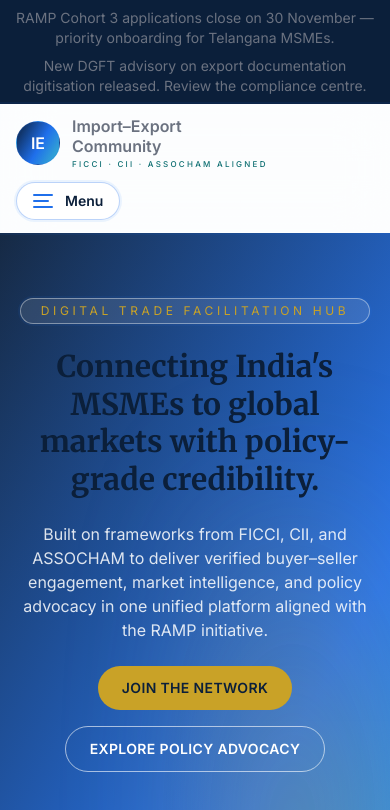
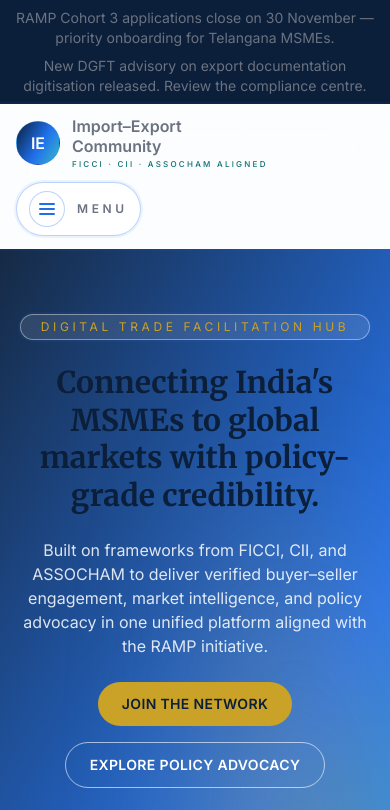
Before and after one commit to utkarshsingx/GICCI, a Next.js app in the folder frontend/: page / in a window 390 px wide. Shown: the top 810 px of the page. Built offline with nearby package versions, Linux system fonts and the light colour scheme.

Commit message:
fix: polish mobile navigation and policy ticker UX

```diff
--- a/frontend/src/app/globals.css
+++ b/frontend/src/app/globals.css
@@ -93,6 +93,15 @@ body::before {
     text-wrap: balance;
   }
 
+  .no-scrollbar::-webkit-scrollbar {
+    display: none;
+  }
+
+  .no-scrollbar {
+    -ms-overflow-style: none;
+    scrollbar-width: none;
+  }
+
   .section-shell {
     @apply relative overflow-hidden;
   }
--- a/frontend/src/components/layout/Header.tsx
+++ b/frontend/src/components/layout/Header.tsx
@@ -136,28 +136,30 @@ export const Header = () => {
           <button
             type="button"
             onClick={() => setIsMenuOpen((prev) => !prev)}
-            className="inline-flex items-center gap-3 rounded-full border border-brand-blue/30 bg-white px-4 py-2 text-sm font-semibold text-brand-navy shadow-glow transition hover:border-brand-blue hover:bg-brand-blue/10 hover:text-brand-blue lg:hidden"
+            className="inline-flex items-center gap-3 rounded-full border border-brand-blue/30 bg-white px-3 py-2 text-sm font-semibold text-brand-navy shadow-glow transition hover:border-brand-blue hover:bg-brand-blue/10 hover:text-brand-blue lg:hidden"
             aria-expanded={isMenuOpen}
             aria-label="Toggle navigation menu"
           >
-            <span className="flex flex-col gap-1">
+            <span className="flex h-9 w-9 items-center justify-center rounded-full border border-brand-blue/30 bg-white/70">
+              <span className="relative flex h-3 w-4 flex-col justify-between">
                 <span
-                className={`block h-[2px] w-5 rounded-full bg-brand-blue transition ${
-                  isMenuOpen ? "translate-y-[6px] rotate-45" : ""
+                  className={`h-[2px] w-full rounded-full bg-brand-blue transition-transform ${
+                    isMenuOpen ? "translate-y-[4px] rotate-45" : ""
                   }`}
                 />
                 <span
-                className={`block h-[2px] w-4 rounded-full bg-brand-blue transition ${
-                  isMenuOpen ? "opacity-0" : ""
+                  className={`h-[2px] w-full rounded-full bg-brand-blue transition-opacity ${
+                    isMenuOpen ? "opacity-0" : "opacity-100"
                   }`}
                 />
                 <span
-                className={`block h-[2px] w-5 rounded-full bg-brand-blue transition ${
-                  isMenuOpen ? "-translate-y-[6px] -rotate-45" : ""
+                  className={`h-[2px] w-full rounded-full bg-brand-blue transition-transform ${
+                    isMenuOpen ? "-translate-y-[4px] -rotate-45" : ""
                   }`}
                 />
               </span>
-            Menu
+            </span>
+            <span className="text-xs font-semibold uppercase tracking-[0.3em]">Menu</span>
           </button>
         </div>
 
--- a/frontend/src/components/sections/PolicyHighlightsTicker.tsx
+++ b/frontend/src/components/sections/PolicyHighlightsTicker.tsx
@@ -9,7 +9,7 @@ export const PolicyHighlightsTicker = () => {
           Policy Highlights
         </p>
         <div className="flex-1">
-          <div className="flex min-w-full gap-3 overflow-x-auto pb-2">
+          <div className="no-scrollbar flex min-w-full gap-3 overflow-x-auto pb-2">
             {policyHighlights.map((item) => (
               <Link
                 key={item.id}
```
Lines whose indentation alone changed are shown as unchanged.
